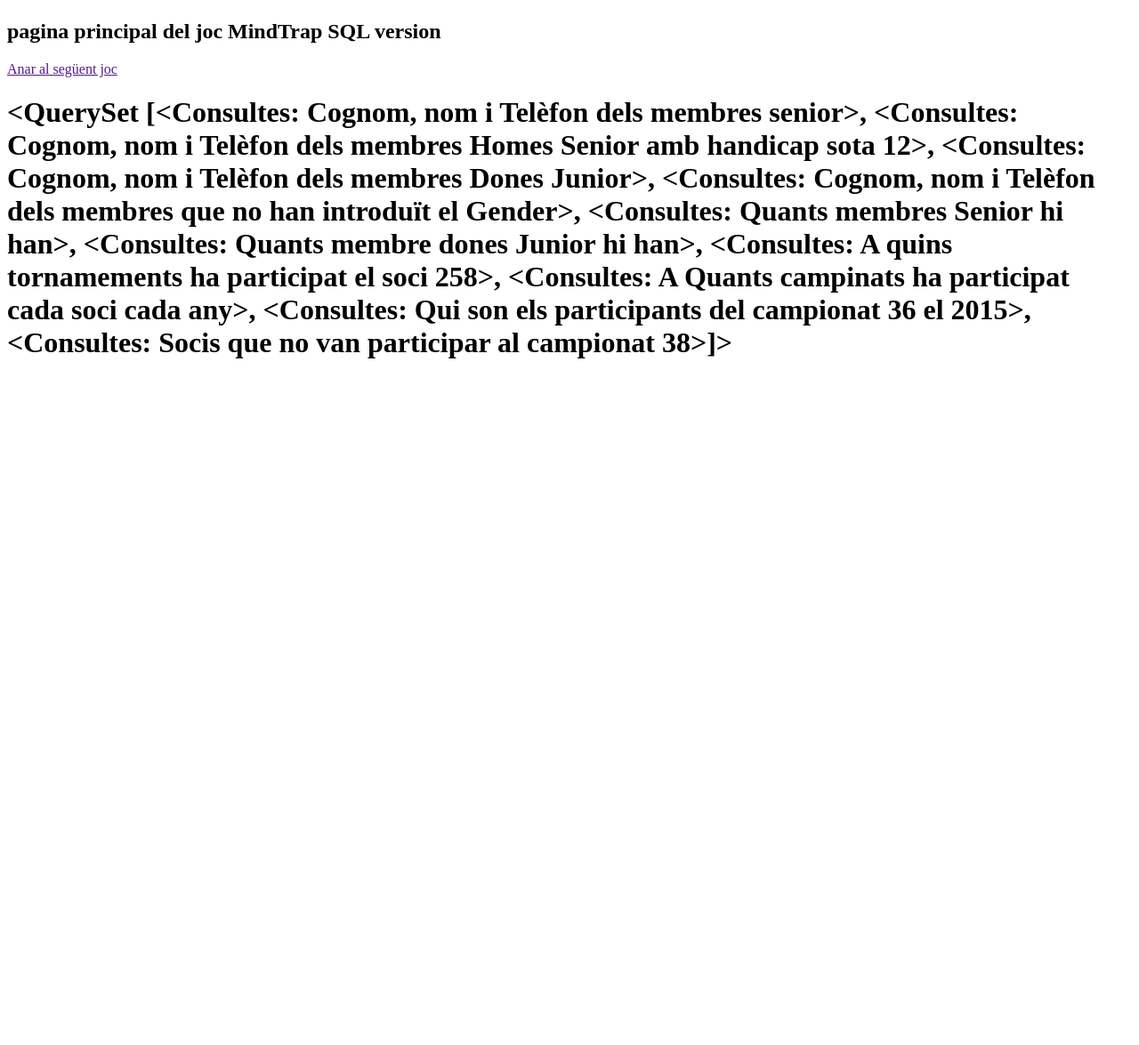
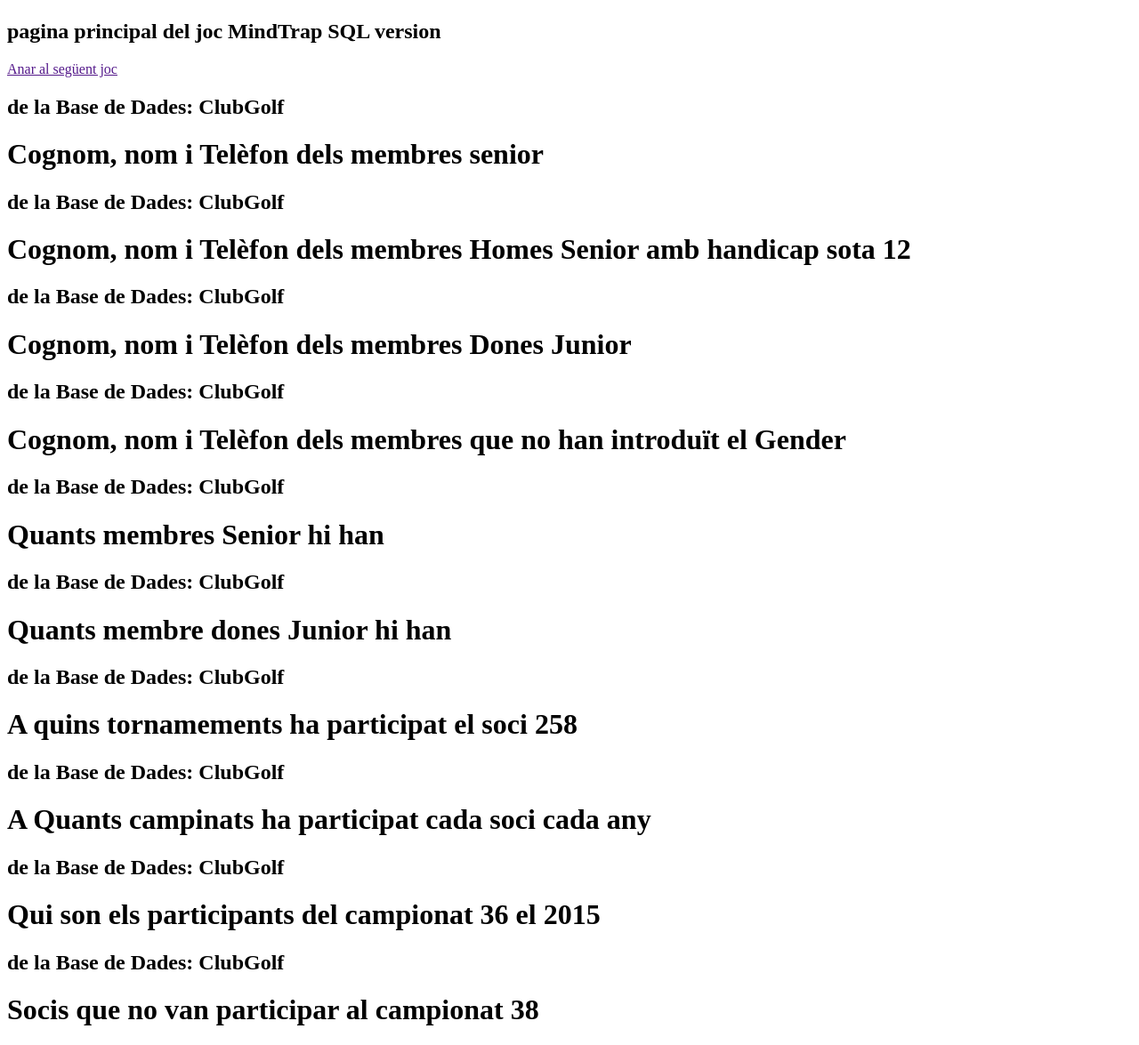
Before and after one commit to joanemili/my-first-blog, a Django app: template ruleta_c/templates/ruleta_c/query_roulette.html in a window 1280 px wide. Shown: the part 58-1233 px from the top of the page at 89% size. Before the commit the page ends 461 px from the top, so only its background shows below. Run offline with Django 3.2, Linux system fonts and the light colour scheme; the template is opened without the code that fills it: values that come from a table or form of the project are taken from there, others are empty; data comes from the database, SQL or seed files in the repository.

Commit message:
millorats els templates

```diff
--- a/ruleta_c/templates/ruleta_c/query_roulette.html
+++ b/ruleta_c/templates/ruleta_c/query_roulette.html
@@ -18,7 +18,14 @@
 
         </div>
         <div>
-            <h1>{{ consulta }}</h1>
+            {% for cons in consulta %}
+
+                <h2> de la Base de Dades:  {{cons.base_id}} </h2>
+                <h1>{{ cons }}</h1>
+
+            {% endfor %}
+
+
 
 		<div>
 
```
